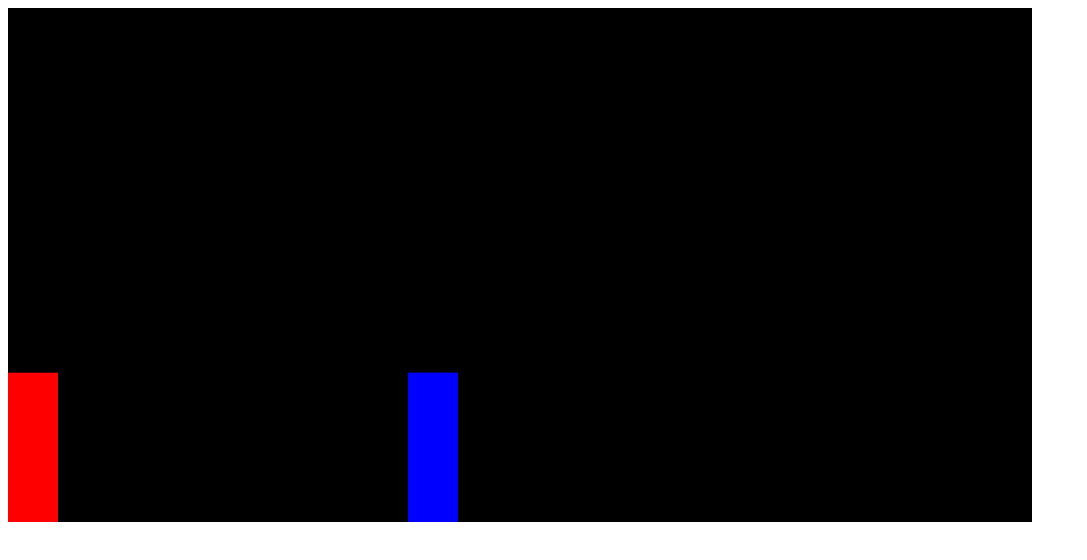
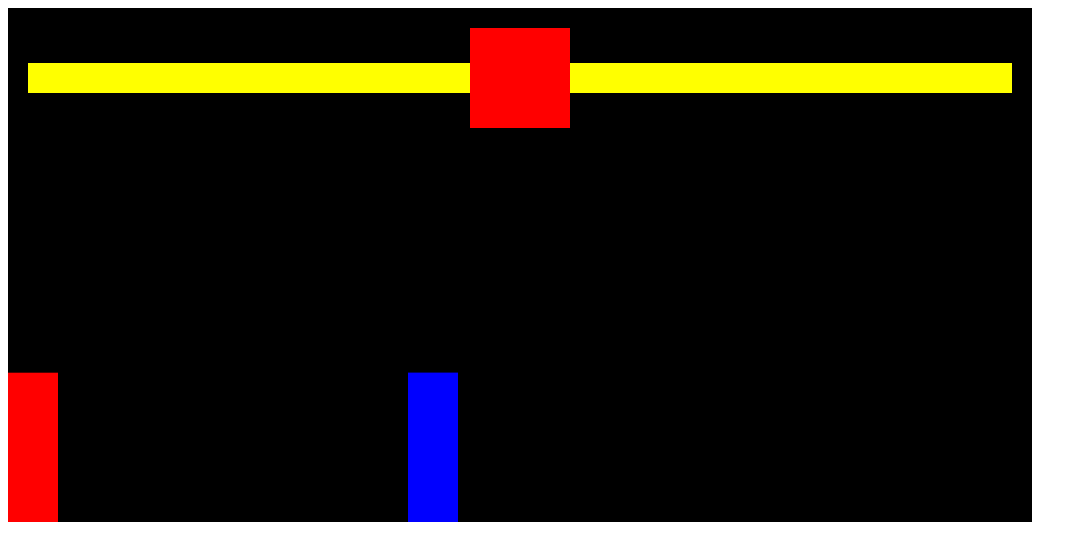
Before and after one commit to michaelcoitim/gameNinja, a plain HTML site: page index.html in a window 1280 px wide. Shown: the whole page, without its empty margins (0-1087 px from the left). Drawn offline with Linux system fonts and the light colour scheme.

Commit message:
Criando temporizador e vida jogador/inimigo

```diff
--- a/index.html
+++ b/index.html
@@ -1,2 +1,39 @@
-<canvas></canvas>
-<script src="index.js"></script>
+<header>
+    <style>
+        *{
+            box-sizing: border-box;
+        }
+    </style>
+</header>
+<body>
+    <!-- tela jogo-->
+    <div style="position: relative; display: inline-block;">
+        <!--contenner vida/relogio-->
+        <div style="
+            position:absolute;
+            display: flex;
+            width: 100%;
+            align-items: center;
+            padding: 20px;
+            ">
+            <!--vida jogador-->
+            <div style="background-color:yellow ; height: 30px; width: 100%;" ></div>
+
+            <!--tempo-->
+            <div style="
+                background-color:red ;
+                height:100px;
+                width: 100px;
+                flex-shrink: 0;
+            "></div>
+
+            <!--vida inimigo-->
+            <div style="background-color:yellow ; height: 30px; width: 100%;"></div>
+
+        </div>
+
+        <canvas></canvas>
+
+    </div>
+    <script src="index.js"></script>
+</body>
```
